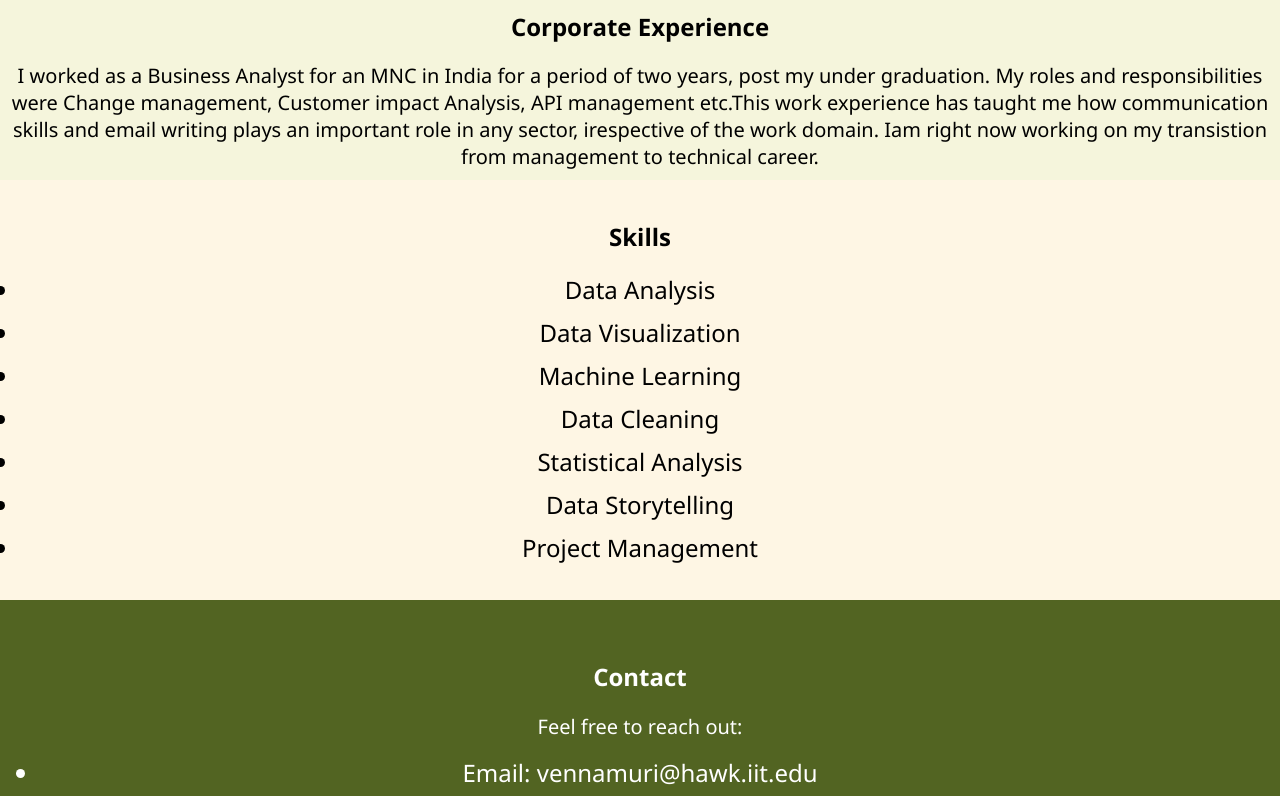
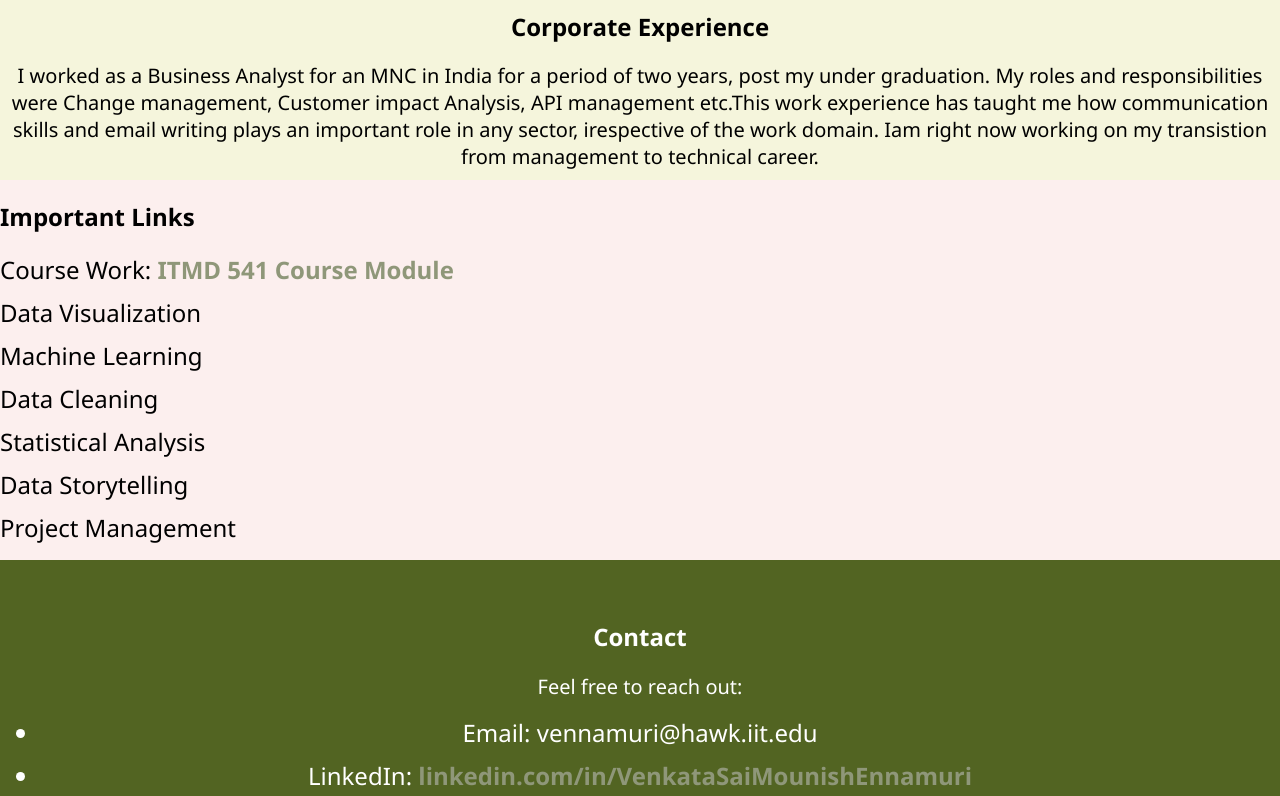
Before and after one commit to mounishennamuri888/ITMD-541, a plain HTML site: page index_bio.html in a window 1280 px wide. Shown: the part 601-1397 px from the top of the page. Drawn offline with Linux system fonts and the light colour scheme.

Commit message:
Updated Links and font

```diff
--- a/index_bio.html
+++ b/index_bio.html
@@ -24,10 +24,10 @@
         <h2>Corporate Experience</h2>
         <p>I worked as a Business Analyst for an MNC in India for a period of two years, post my under graduation. My roles and responsibilities were Change management, Customer impact Analysis, API management etc.This work experience has taught me how communication skills and email writing plays an important role in any sector, irespective of the work domain. Iam right now working on my transistion from management to technical career.</p>
     </section>
-    <section id="skills">
-        <h2>Skills</h2>
+    <section id="Links">
+        <h2>Important Links</h2>
         <ul>
-            <li>Data Analysis</li>
+            <li>Course Work: <a href="https://bulletin.iit.edu/search/?P=ITMD%20541" target="_blank">ITMD 541 Course Module</a></li>
             <li>Data Visualization</li>
             <li>Machine Learning</li>
             <li>Data Cleaning</li>
```
